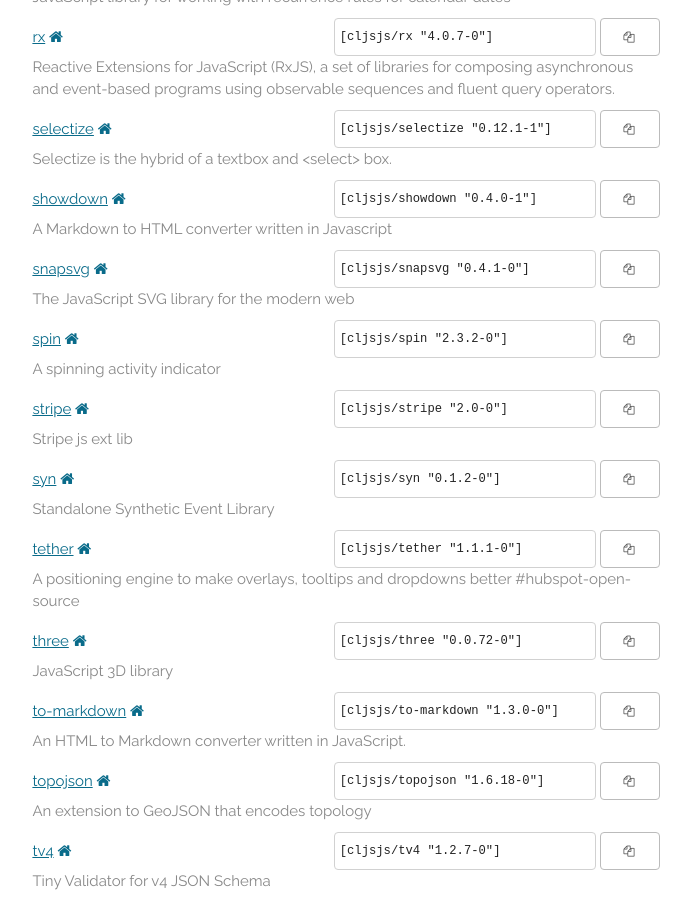
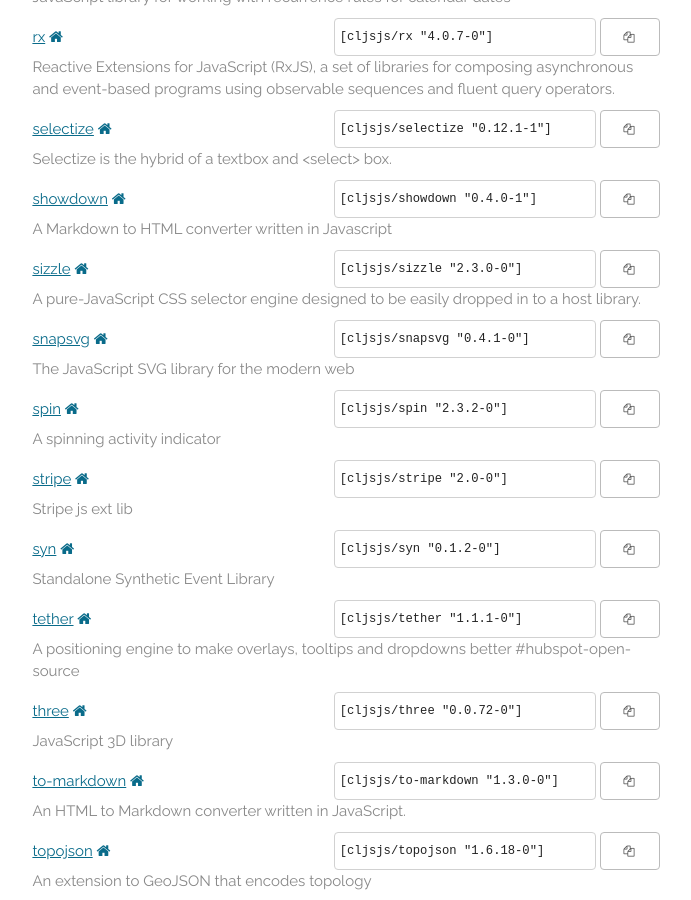
Before and after one commit to cljsjs/cljsjs.github.io, a Jekyll site: the page built from index.markdown, in a window 1280 px wide and 900 px high, scrolled down 11026 px. Shown: the whole window, without its empty margins (294-985 px from the left). Built offline with Jekyll 4.4.1, drawn with Linux system fonts in a browser that asks for light colours; nearby versions of some CDN libraries; comment, search, counter and statistics services are not loaded.

Commit message:
Automatic update

```diff
--- a/_includes/packages.html
+++ b/_includes/packages.html
@@ -1242,6 +1242,15 @@
     <p class="description">A Markdown to HTML converter written in Javascript</p>
   </li>
   <li>
+    <a href="https://clojars.org/cljsjs/sizzle">sizzle</a>
+    <a href="https://github.com/jquery/sizzle" target="new"><i class="fa fa-home"></i></a>
+    <span class="clojars">
+      <input type="text" value='[cljsjs/sizzle "2.3.0-0"]'/>
+      <button data-clipboard-text='[cljsjs/sizzle "2.3.0-0"]'><i class="fa fa-copy"></i></button>
+    </span>
+    <p class="description">A pure-JavaScript CSS selector engine designed to be easily dropped in to a host library.</p>
+  </li>
+  <li>
     <a href="https://clojars.org/cljsjs/snapsvg">snapsvg</a>
     <a href="https://snapsvg.io" target="new"><i class="fa fa-home"></i></a>
     <span class="clojars">
```
